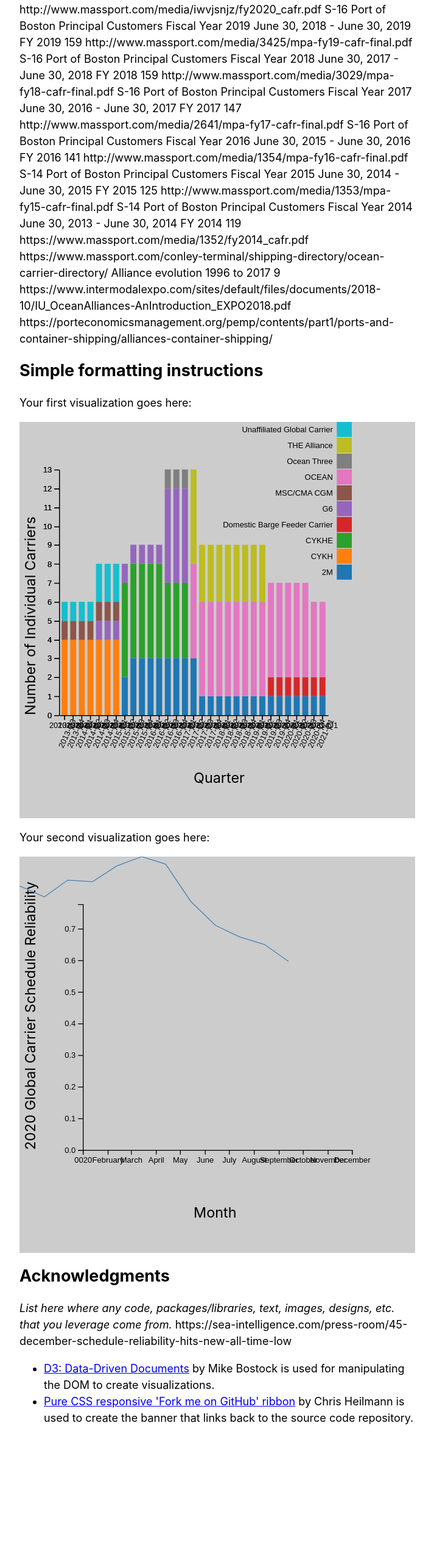
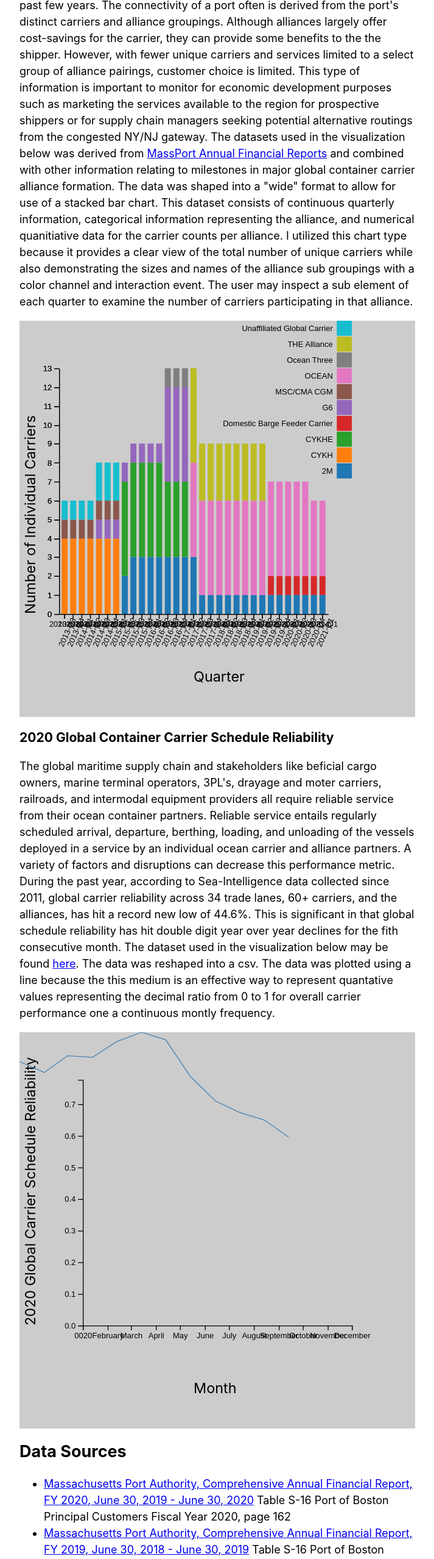
Before and after one commit to masonleon/d3-stacked-bar-massport-carriers, a plain HTML site: page index.html in a window 1280 px wide. Shown: the part 240-2797 px from the top of the page at 61% size, without its empty margins (283-996 px from the left). Before the commit the page ends 2619 px from the top, so only its background shows below. Drawn offline with Linux system fonts and the light colour scheme.

Commit message:
update index

```diff
--- a/index.html
+++ b/index.html
@@ -32,54 +32,86 @@
   <div class='content-column'>
     <h1>Assignment: Basic charts in D3</h1>
 
+    <h3>MassPort Container Carriers by Alliance FY 2014 - FY 2020</h3>
     <p>
-      Visualization 1 represents the container line carrier representation and alliance composition by quarter at the Massachussetts Port Authority.
-      The source of the data is the massport annual reports.
+      As container carriers have consolidated services through mergers, acquisitions, and alliance restructuring, the number of carrier customers hailing the Massachusets Port Authority have waxed and waned
+      over the past few years. The connectivity of a port often is derived from the port's distinct carriers and alliance groupings. Although alliances largely offer cost-savings for the carrier, they can provide
+      some benefits to the the shipper. However, with fewer unique carriers and services limited to a select group of alliance pairings, customer choice is limited. This type of information is important to monitor
+      for economic development purposes such as marketing the services available to the region for prospective shippers or for supply chain managers seeking potential alternative routings from the congested NY/NJ
+      gateway.
 
-      Table	Range	Report Year	PDF Page	Link
-S-16 Port of Boston Principal Customers Fiscal Year 2020	June 30, 2019 - June 30, 2020	FY 2020	162	http://www.massport.com/media/iwvjsnjz/fy2020_cafr.pdf
-S-16 Port of Boston Principal Customers Fiscal Year 2019	June 30, 2018 - June 30, 2019	FY 2019	159	http://www.massport.com/media/3425/mpa-fy19-cafr-final.pdf
-S-16 Port of Boston Principal Customers Fiscal Year 2018	June 30, 2017 - June 30, 2018	FY 2018	159	http://www.massport.com/media/3029/mpa-fy18-cafr-final.pdf
-S-16 Port of Boston Principal Customers Fiscal Year 2017	June 30, 2016 - June 30, 2017	FY 2017	147	http://www.massport.com/media/2641/mpa-fy17-cafr-final.pdf
-S-16 Port of Boston Principal Customers Fiscal Year 2016	June 30, 2015 - June 30, 2016	FY 2016	141	http://www.massport.com/media/1354/mpa-fy16-cafr-final.pdf
-S-14 Port of Boston Principal Customers Fiscal Year 2015	June 30, 2014 - June 30, 2015	FY 2015	125	http://www.massport.com/media/1353/mpa-fy15-cafr-final.pdf
-S-14 Port of Boston Principal Customers Fiscal Year 2014	June 30, 2013 - June 30, 2014	FY 2014	119	https://www.massport.com/media/1352/fy2014_cafr.pdf
-
-
-
-
-				https://www.massport.com/conley-terminal/shipping-directory/ocean-carrier-directory/
-Alliance evolution 1996 to 2017			9	https://www.intermodalexpo.com/sites/default/files/documents/2018-10/IU_OceanAlliances-AnIntroduction_EXPO2018.pdf
-				https://porteconomicsmanagement.org/pemp/contents/part1/ports-and-container-shipping/alliances-container-shipping/
-
-
+      The datasets used in the visualization below was derived from <a href='http://www.massport.com/massport/finance/financial-publications/comprehensive-annual-financial-report-cafr/'>MassPort Annual Financial Reports</a>
+      and combined with other information relating to milestones in major global container carrier alliance formation. The data was shaped into a "wide" format to allow for use of a stacked bar chart. This dataset consists of continuous quarterly information, categorical information representing the alliance, and numerical quanitiative data for the carrier counts per alliance.
+      I utilized this chart type because it provides a clear view of the total number of unique carriers while also demonstrating the sizes and names of the alliance sub groupings with a color channel and interaction event. The user may
+      inspect a sub element of each quarter to examine the number of carriers participating in that alliance.
     </p>
-
-    <h2>Simple formatting instructions</h2>
-
-
-    <p>
-      Your first visualization goes here:
-    </p>
-
     <!-- Visualization goes here -->
     <div class='vis-holder' id='vis1'></div>
 
+    <h3>2020 Global Container Carrier Schedule Reliability</h3>
 	  <p>
-      Your second visualization goes here:
+      The global maritime supply chain and stakeholders like beficial cargo owners, marine terminal operators, 3PL's, drayage and moter carriers, railroads, and intermodal equipment providers all require
+      reliable service from their ocean container partners. Reliable service entails regularly scheduled arrival, departure, berthing, loading, and unloading of the vessels deployed in a service by an individual
+      ocean carrier and alliance partners. A variety of factors and disruptions can decrease this performance metric. During the past year, according to Sea-Intelligence data collected since 2011, global carrier
+      reliability across 34 trade lanes, 60+ carriers, and the alliances, has hit a record new low of 44.6%. This is significant in that global schedule reliability has hit double digit year over year declines for
+      the fith consecutive month.
+
+      The dataset used in the visualization below may be found <a href='https://sea-intelligence.com/images/press_docs/20210129_-_Sea-Intelligence_GLP_Press_Release_Charts_-_January_2021.xlsx'>here</a>. The data
+      was reshaped into a csv. The data was plotted using a line because the this medium is an effective way to represent quantative values representing the decimal ratio from 0 to 1 for overall carrier performance one a
+      continuous montly frequency.
     </p>
-
     <!-- Visualization goes here -->
     <div class='vis-holder' id='vis2'></div>
 
+    <h2>Data Sources</h2>
+    <ul>
+      <li><a href='http://www.massport.com/media/iwvjsnjz/fy2020_cafr.pdf'>
+        Massachusetts Port Authority, Comprehensive Annual Financial Report, FY 2020, June 30, 2019 - June 30, 2020</a>
+        Table S-16 Port of Boston Principal Customers Fiscal Year 2020, page 162
+      </li>
+      <li><a href='http://www.massport.com/media/3425/mpa-fy19-cafr-final.pdf'>
+        Massachusetts Port Authority, Comprehensive Annual Financial Report, FY 2019, June 30, 2018 - June 30, 2019</a>
+        Table S-16 Port of Boston Principal Customers Fiscal Year 2019, page 159
+      </li>
+      <li><a href='http://www.massport.com/media/3029/mpa-fy18-cafr-final.pdf'>
+        Massachusetts Port Authority, Comprehensive Annual Financial Report, FY 2018, June 30, 2017 - June 30, 2018</a>
+        Table S-16 Port of Boston Principal Customers Fiscal Year 2018, page 159
+      </li>
+      <li><a href='http://www.massport.com/media/2641/mpa-fy17-cafr-final.pdf'>
+        Massachusetts Port Authority, Comprehensive Annual Financial Report, FY 2017, June 30, 2016 - June 30, 2017</a>
+        Table S-16 Port of Boston Principal Customers Fiscal Year 2017, page 147
+      </li>
+      <li><a href='http://www.massport.com/media/1354/mpa-fy16-cafr-final.pdf'>
+        Massachusetts Port Authority, Comprehensive Annual Financial Report, FY 2016, June 30, 2015 - June 30, 2016</a>
+        Table S-16 Port of Boston Principal Customers Fiscal Year 2016, page 141
+      </li>
+      <li><a href='http://www.massport.com/media/1353/mpa-fy15-cafr-final.pdf'>
+        Massachusetts Port Authority, Comprehensive Annual Financial Report, FY 2015, June 30, 2014 - June 30, 2015</a>
+        Table S-14 Port of Boston Principal Customers Fiscal Year 2015, page 125
+      </li>
+      <li><a href='https://www.massport.com/media/1352/fy2014_cafr.pdf'>
+        Massachusetts Port Authority, Comprehensive Annual Financial Report, FY 2014, June 30, 2013 - June 30, 2014</a>
+        Table S-14 Port of Boston Principal Customers Fiscal Year 2014, page 119
+      </li>
+      <li><a href='https://www.massport.com/conley-terminal/shipping-directory/ocean-carrier-directory/'>
+        Massachusetts Port Authority, Port of Boston Shipping Directory</a>
+        Ocean Carriers
+      </li>
+      <li><a href='https://porteconomicsmanagement.org/pemp/contents/part1/ports-and-container-shipping/alliances-container-shipping/'>
+        Alliances in Container Shipping</a>
+        Theo Notteboom, Athanasios Pallis and Jean-Paul Rodrigue (2021) Port Economics, Management and Policy
+      </li>
+      <li><a href='https://www.intermodalexpo.com/sites/default/files/documents/2018-10/IU_OceanAlliances-AnIntroduction_EXPO2018.pdf'>
+        Alliance Evolution, 1996 - 2017</a>
+        Intermodal Association of North America, IANA Intermodal Expo 2018 Intermodal University, Ocean Alliances - An Introduction, slide 9
+      </li>
+      <li><a href='https://sea-intelligence.com/press-room/45-december-schedule-reliability-hits-new-all-time-low'>
+        Sea-Intelligence, December 2020 Global Liner Performance Press Release</a>
+        Record-low Global Schedule Reliability of 44.6% in December 2020
+      </li>
+    </ul>
+
     <h2>Acknowledgments</h2>
-
-    <p>
-      <em>List here where any code, packages/libraries, text, images, designs, etc. that you leverage come from.</em>
-
-      https://sea-intelligence.com/press-room/45-december-schedule-reliability-hits-new-all-time-low
-    </p>
-
     <ul>
       <li><a href='https://d3js.org/'>
         D3: Data-Driven Documents</a>
```
